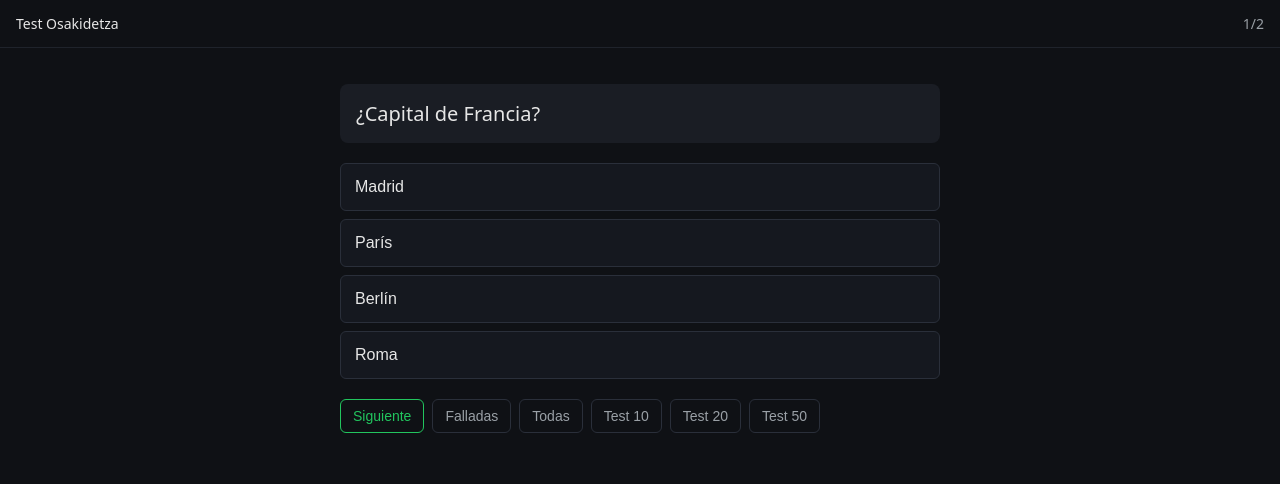
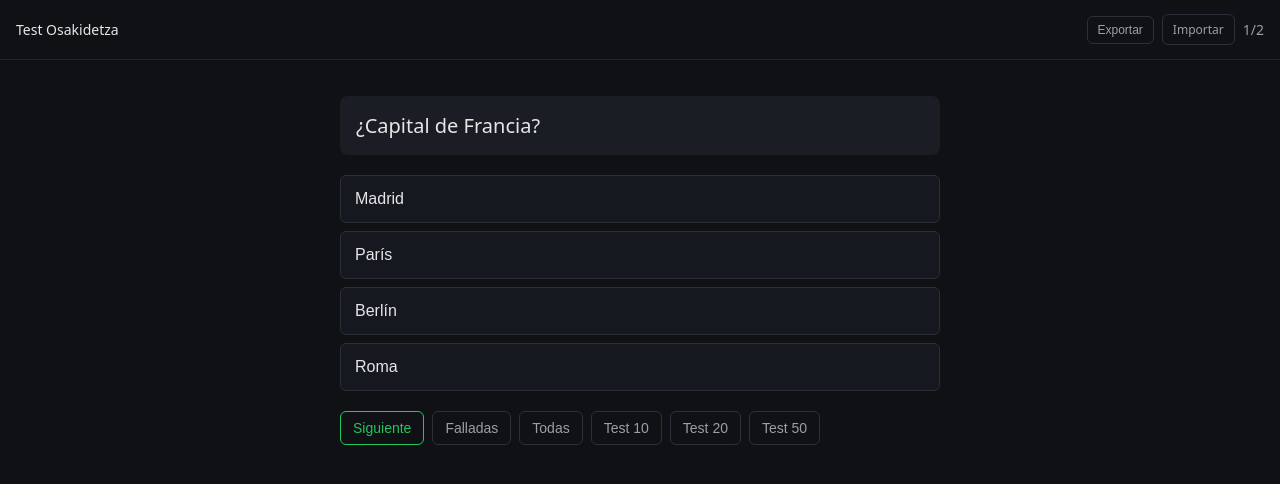
Before and after one commit to TeHenua/osaki-test, a plain HTML site: page index.html in a window 1280 px wide. Drawn offline with Linux system fonts and the light colour scheme.

Commit message:
import export

```diff
--- a/index.html
+++ b/index.html
@@ -9,7 +9,17 @@
     <body>
         <div class="header">
             <div class="title">Test Osakidetza</div>
-            <div id="contador">0/0</div>
+
+            <div class="menu">
+                <button onclick="exportar()">Exportar</button>
+
+                <label class="import-btn">
+                    Importar
+                    <input type="file" onchange="importar(event)" hidden />
+                </label>
+
+                <div id="contador">0/0</div>
+            </div>
         </div>
 
         <div class="container">
--- a/script.js
+++ b/script.js
@@ -139,3 +139,28 @@ function modoTest(num) {
 
   mostrarPregunta();
 }
+
+function exportar() {
+  const data = localStorage.getItem("falladas") || "{}";
+
+  const blob = new Blob([data], { type: "application/json" });
+  const a = document.createElement("a");
+
+  a.href = URL.createObjectURL(blob);
+  a.download = "osaki_datos.json";
+  a.click();
+}
+
+function importar(event) {
+  const file = event.target.files[0];
+  if (!file) return;
+
+  const reader = new FileReader();
+
+  reader.onload = function (e) {
+    localStorage.setItem("falladas", e.target.result);
+    alert("Datos importados correctamente 😏");
+  };
+
+  reader.readAsText(file);
+}
--- a/styles.css
+++ b/styles.css
@@ -118,3 +118,26 @@ button {
     float: right;
     color: #ef4444;
 }
+
+.menu {
+    display: flex;
+    align-items: center;
+    gap: 8px;
+}
+
+.menu button,
+.import-btn {
+    background: transparent;
+    border: 1px solid #2a2f3a;
+    color: #9aa0a6;
+    padding: 6px 10px;
+    border-radius: 6px;
+    font-size: 12px;
+    cursor: pointer;
+}
+
+.import-btn:hover,
+.menu button:hover {
+    border-color: #22c55e;
+    color: #22c55e;
+}
```
